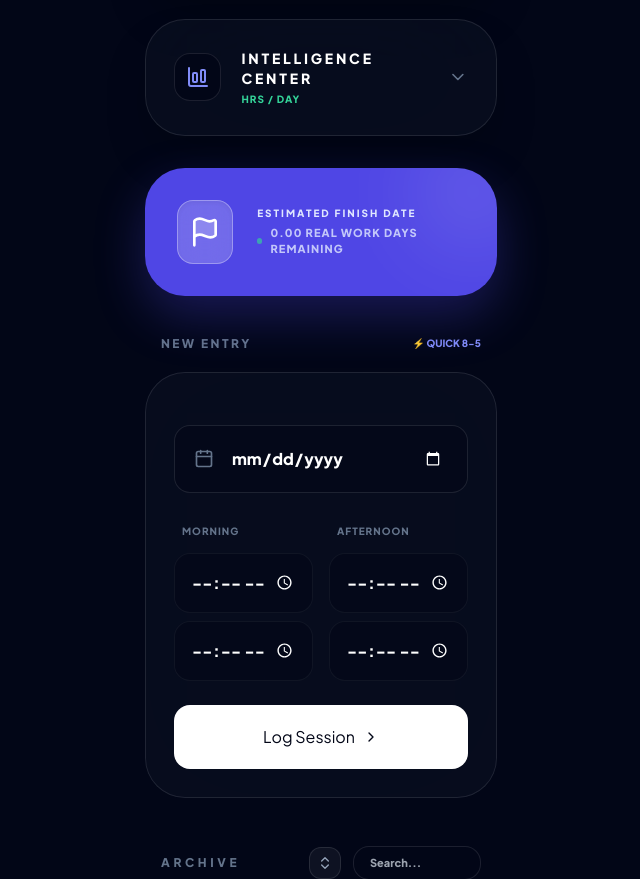
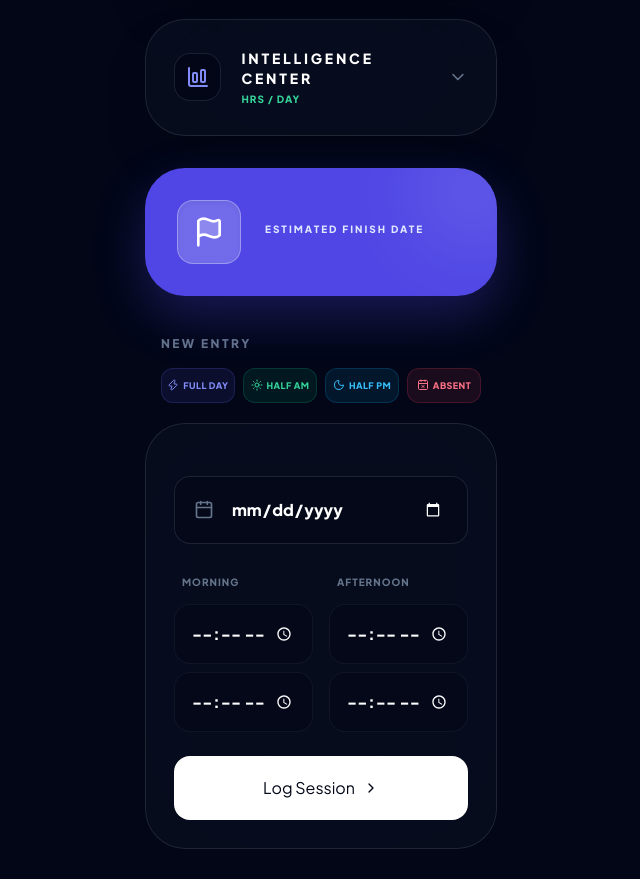
Before and after one commit to Amitred11/ojt, a Python web app: template templates/main/index.html in a window 1280 px wide. Shown: the part 470-1349 px from the top of the page, without its empty margins (319-959 px from the left). Run offline with Jinja, Linux system fonts and the light colour scheme; the template is opened without the code that fills it, so the values that code supplies are empty; some libraries are stand-ins or nearby versions.

Commit message:
quick actions

```diff
--- a/templates/main/index.html
+++ b/templates/main/index.html
@@ -57,7 +57,7 @@
         </div>
     </div>
 
-    <!-- 2. INTELLIGENCE DASHBOARD (GRAPH & REAL-NUMBERS MATH) -->
+    <!-- 2. INTELLIGENCE DASHBOARD -->
     <details class="bg-slate-900/40 backdrop-blur-3xl rounded-[2.5rem] border border-white/10 mb-8 overflow-hidden group/analytics shadow-2xl">
         <summary class="flex items-center justify-between p-7 cursor-pointer list-none outline-none select-none">
             <div class="flex items-center gap-5">
@@ -73,7 +73,6 @@
         </summary>
 
         <div class="px-7 pb-8 space-y-8">
-            <!-- Monthly Chart -->
             <div class="space-y-4">
                 <p class="text-[10px] font-black text-slate-400 uppercase tracking-widest">Monthly Output Volume</p>
                 <div class="relative bg-slate-950/50 rounded-3xl p-6 border border-white/5">
@@ -91,7 +90,6 @@
                 </div>
             </div>
 
-            <!-- Precision Math Grid -->
             <div class="grid grid-cols-1 md:grid-cols-2 gap-4">
                 <div class="bg-white/5 rounded-[2rem] p-5 border border-white/5">
                     <p class="text-[10px] font-black text-slate-400 uppercase tracking-widest mb-3">Pace Analysis</p>
@@ -104,21 +102,10 @@
                     <p class="text-[9px] font-bold text-slate-500 leading-relaxed">Total hours divided by exact daily velocity.</p>
                 </div>
             </div>
-
-            <!-- Ledger -->
-            <div class="space-y-4 pt-4 border-t border-white/5">
-                <p class="text-[10px] font-black text-slate-400 uppercase tracking-widest">Monthly Ledger</p>
-                {% for month, data in grouped_logs.items() %}
-                <div class="bg-slate-950/30 rounded-2xl p-4 flex items-center justify-between border border-white/[0.03]">
-                    <p class="text-[10px] font-black text-white uppercase">{{ month }}</p>
-                    <p class="text-xs font-black text-indigo-400">{{ data.month_total_str }}</p>
-                </div>
-                {% endfor %}
-            </div>
         </div>
     </details>
 
-    <!-- 3. PRECISE ETA CARD -->
+    <!-- 3. ETA CARD -->
     <div class="relative overflow-hidden bg-indigo-600 rounded-[2.5rem] p-8 mb-10 shadow-[0_20px_50px_rgba(79,70,229,0.3)]">
         <div class="absolute -right-10 -top-10 w-32 h-32 bg-white/10 rounded-full blur-2xl"></div>
         <div class="flex items-center gap-6 relative z-10">
@@ -130,25 +117,32 @@
                 <h3 class="text-3xl font-900 text-white tracking-tight">
                     {% if finish_info.date == 'Completed' %} OJT COMPLETED 🎉 {% else %} {{ finish_info.date }} {% endif %}
                 </h3>
-                {% if finish_info.date != 'Completed' %}
-                <div class="flex items-center gap-2 mt-1">
-                    <span class="w-1.5 h-1.5 rounded-full bg-emerald-400 animate-pulse"></span>
-                    <p class="text-indigo-100/80 text-[11px] font-black uppercase tracking-widest">
-                        {{ "%.2f"|format(finish_info.days_left) }} real work days remaining
-                    </p>
-                </div>
-                {% endif %}
             </div>
         </div>
     </div>
 
     <!-- 4. LOG FORM -->
     <div class="mb-12" id="log-section">
-        <div class="flex justify-between items-center mb-5 px-4">
-            <h2 id="form-title" class="text-xs font-black uppercase tracking-[0.2em] text-slate-500">New Entry</h2>
-            <div class="flex gap-2">
+        <div class="flex flex-col gap-4 mb-5 px-4">
+            <div class="flex justify-between items-center">
+                <h2 id="form-title" class="text-xs font-black uppercase tracking-[0.2em] text-slate-500">New Entry</h2>
                 <button onclick="resetForm()" id="cancel-edit" class="hidden text-[10px] font-black text-slate-400 bg-white/5 px-4 py-2 rounded-xl">CANCEL</button>
-                <button onclick="quickFill()" class="text-[10px] font-black text-indigo-400 hover:text-white transition-all">⚡ QUICK 8-5</button>
+            </div>
+
+            <!-- NEW: PRESET CONTROLS -->
+            <div class="flex flex-wrap gap-2">
+                <button type="button" onclick="quickFill()" class="flex-1 bg-indigo-500/10 border border-indigo-500/20 text-indigo-400 text-[9px] font-black py-2.5 rounded-xl hover:bg-indigo-500 hover:text-white transition-all uppercase tracking-wider flex items-center justify-center gap-1">
+                    <i data-lucide="zap" class="w-3 h-3"></i> Full Day
+                </button>
+                <button type="button" onclick="setHalfDay('AM')" class="flex-1 bg-emerald-500/10 border border-emerald-500/20 text-emerald-400 text-[9px] font-black py-2.5 rounded-xl hover:bg-emerald-500 hover:text-white transition-all uppercase tracking-wider flex items-center justify-center gap-1">
+                    <i data-lucide="sun" class="w-3 h-3"></i> Half AM
+                </button>
+                <button type="button" onclick="setHalfDay('PM')" class="flex-1 bg-sky-500/10 border border-sky-500/20 text-sky-400 text-[9px] font-black py-2.5 rounded-xl hover:bg-sky-500 hover:text-white transition-all uppercase tracking-wider flex items-center justify-center gap-1">
+                    <i data-lucide="moon" class="w-3 h-3"></i> Half PM
+                </button>
+                <button type="button" onclick="setAbsent()" class="flex-1 bg-rose-500/10 border border-rose-500/20 text-rose-400 text-[9px] font-black py-2.5 rounded-xl hover:bg-rose-500 hover:text-white transition-all uppercase tracking-wider flex items-center justify-center gap-1">
+                    <i data-lucide="calendar-x" class="w-3 h-3"></i> Absent
+                </button>
             </div>
         </div>
 
@@ -244,11 +238,39 @@
 <script>
     lucide.createIcons();
 
+    // PRESET: 8-5 Full Day
     function quickFill() {
         document.getElementById('am_in').value = "08:00";
         document.getElementById('am_out').value = "12:00";
         document.getElementById('pm_in').value = "13:00";
         document.getElementById('pm_out').value = "17:00";
+        Toast.fire({ icon: 'success', title: 'Full day applied' });
+    }
+
+    // PRESET: Half Day
+    function setHalfDay(shift) {
+        if (shift === 'AM') {
+            document.getElementById('am_in').value = "08:00";
+            document.getElementById('am_out').value = "12:00";
+            document.getElementById('pm_in').value = "";
+            document.getElementById('pm_out').value = "";
+            Toast.fire({ icon: 'success', title: 'Morning shift applied' });
+        } else {
+            document.getElementById('am_in').value = "";
+            document.getElementById('am_out').value = "";
+            document.getElementById('pm_in').value = "13:00";
+            document.getElementById('pm_out').value = "17:00";
+            Toast.fire({ icon: 'success', title: 'Afternoon shift applied' });
+        }
+    }
+
+    // PRESET: Absent
+    function setAbsent() {
+        document.getElementById('am_in').value = "";
+        document.getElementById('am_out').value = "";
+        document.getElementById('pm_in').value = "";
+        document.getElementById('pm_out').value = "";
+        Toast.fire({ icon: 'info', title: 'Marked as Absent' });
     }
 
     function editLog(id, date, amIn, amOut, pmIn, pmOut) {
@@ -281,6 +303,25 @@
         lucide.createIcons();
     }
 
+    function confirmDelete(e, url) {
+        e.preventDefault();
+        Swal.fire({
+            title: 'Delete Session?',
+            text: "This record will be permanently removed.",
+            icon: 'warning',
+            showCancelButton: true,
+            confirmButtonText: 'Delete Now',
+            customClass: {
+                popup: 'premium-modal',
+                confirmButton: 'premium-danger',
+                cancelButton: 'premium-cancel'
+            }
+        }).then((result) => {
+            if (result.isConfirmed) { window.location.href = url; }
+        });
+    }
+
+    // Search & Filter logic
     const searchInput = document.getElementById('logSearch');
     searchInput.addEventListener('input', function(e) {
         const term = e.target.value.toLowerCase();
@@ -305,9 +346,5 @@
             else f.removeAttribute('open');
         });
     }
-
-    function confirmDelete(e, url) {
-        if(confirm("Permanently delete this session?")) window.location.href = url;
-    }
 </script>
 {% endblock %}
```
